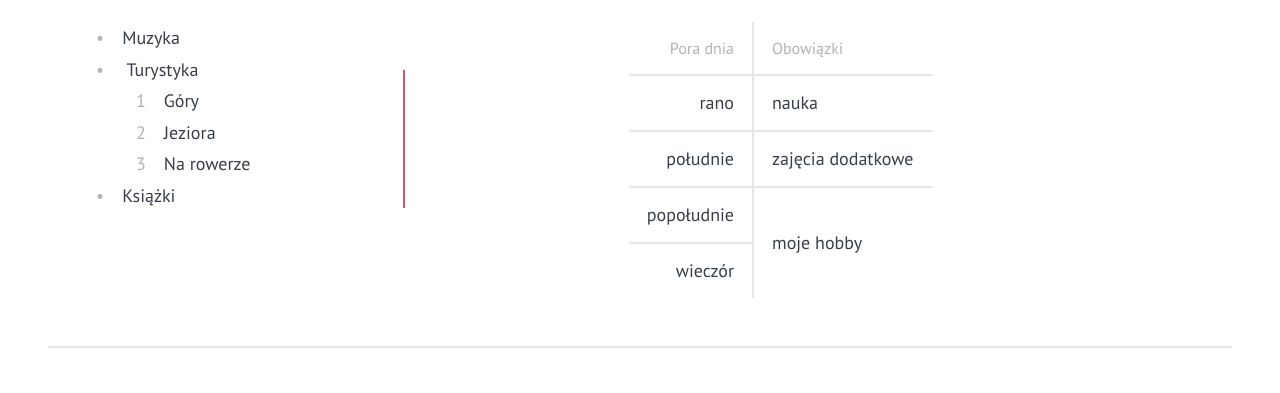
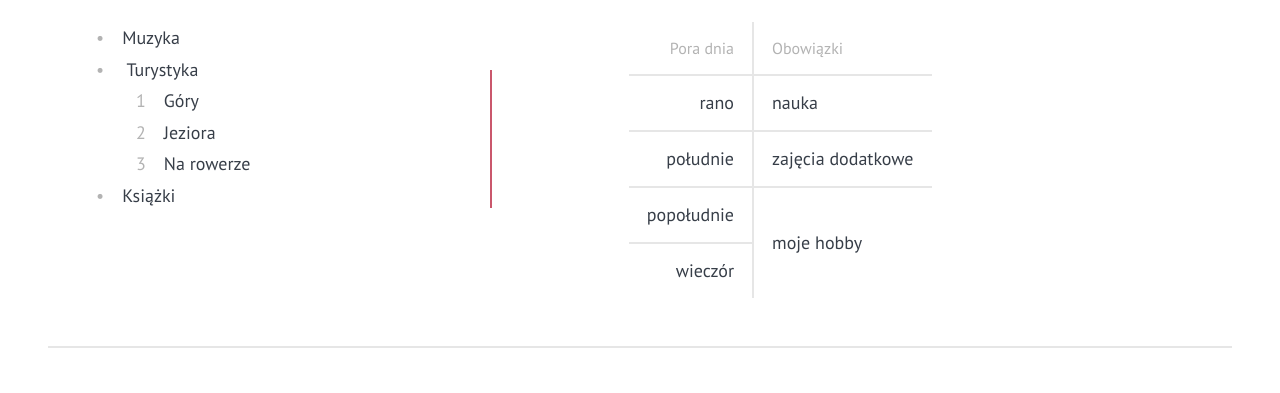
Before and after one commit to floreq/redo-e14, a plain HTML site: page e14-02_19-01/new/index.html in a window 1280 px wide. Shown: the part 261-654 px from the top of the page. Drawn offline with Linux system fonts and the light colour scheme.

Commit message:
Dodanie pionowej linii

```diff
--- a/e14-02_19-01/new/style.css
+++ b/e14-02_19-01/new/style.css
@@ -116,7 +116,7 @@ section div {
   position: absolute;
   top: 48px;
   right: 0;
-  margin-right: -2px;
+  margin-right: -25%;
   padding: 0;
   width: 2px;
   height: 50%;
```
